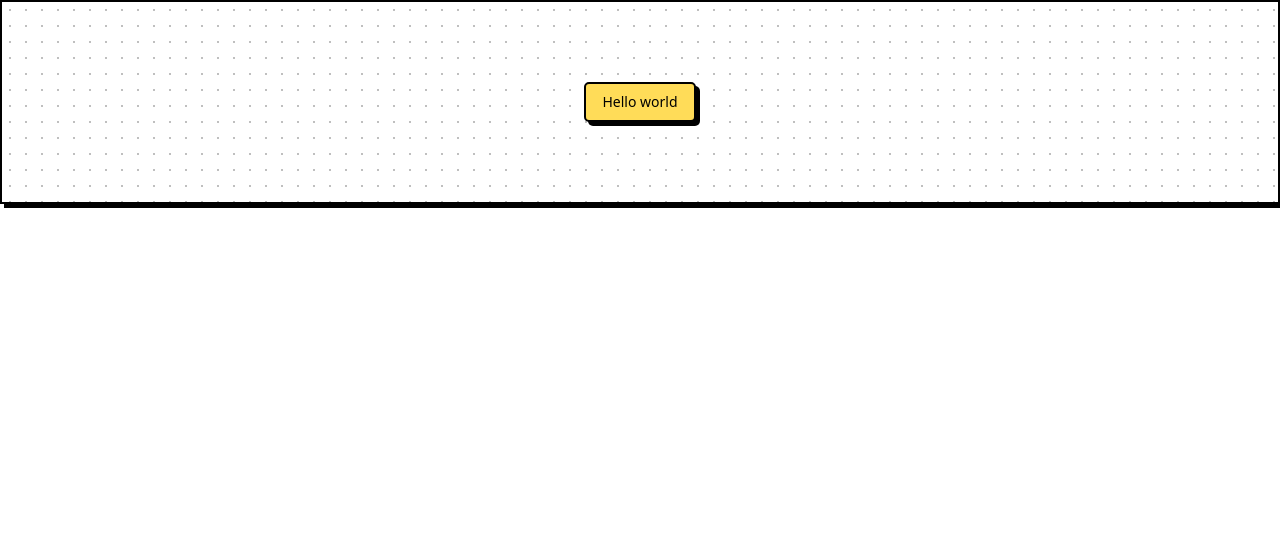
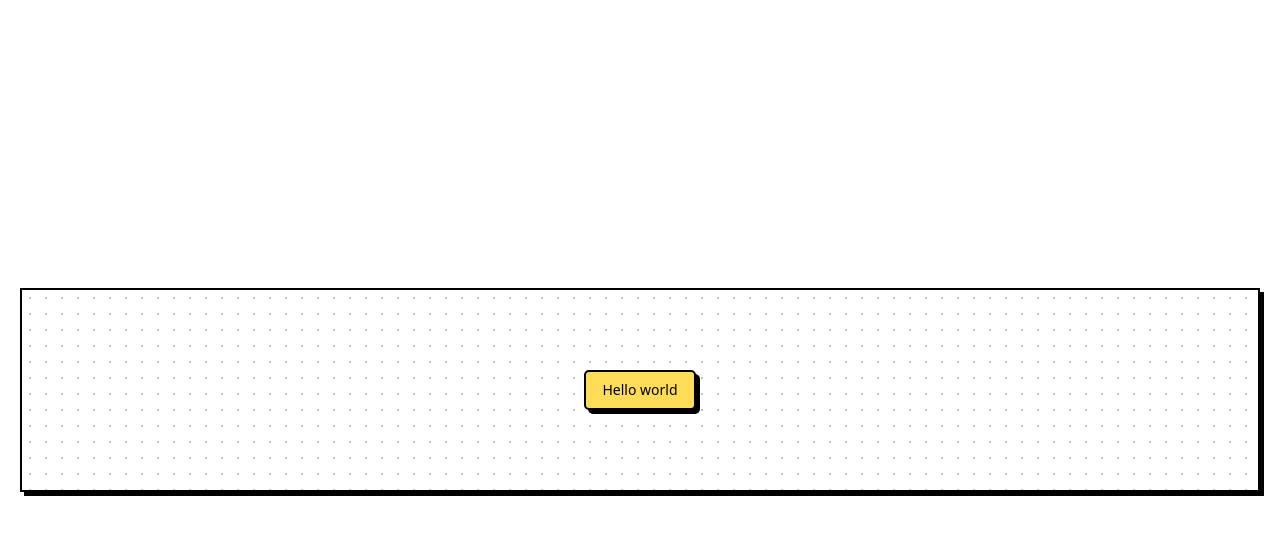
Before and after one commit to m4har/brutalism-telegram, a React (Vite) app: page / in a window 1280 px wide. Shown: the top 534 px of the page. Built offline with nearby package versions, Linux system fonts and the light colour scheme.

Commit message:
adjust style

```diff
--- a/src/App.tsx
+++ b/src/App.tsx
@@ -3,9 +3,9 @@ import { DotContainer } from "@/components/ui/dot-container";
 
 function App() {
   return (
-    <div className="not-prose m400:text-sm ">
+    <div className="w-full flex items-center justify-center h-screen p-5">
       <DotContainer>
-        <div className="flex flex-col gap-5">
+        <div>
           <Button>Hello world</Button>
         </div>
       </DotContainer>
```
